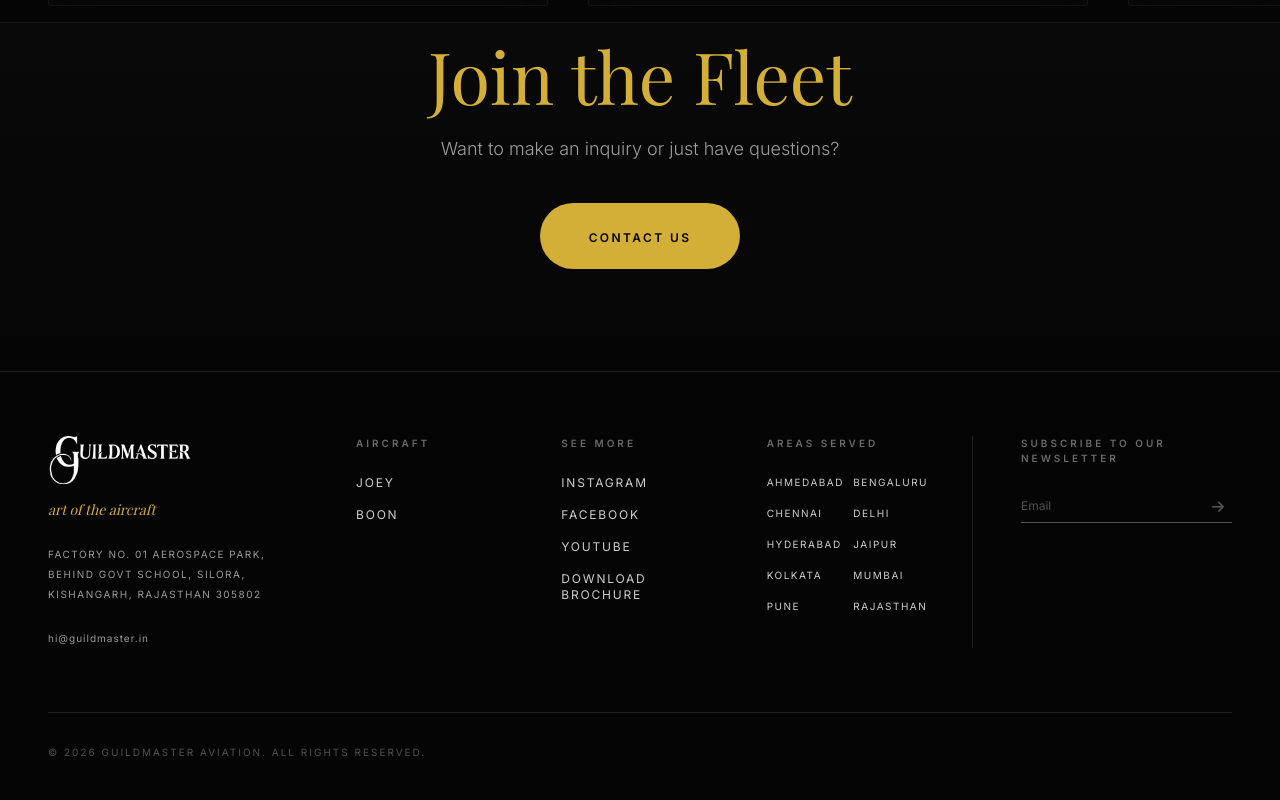
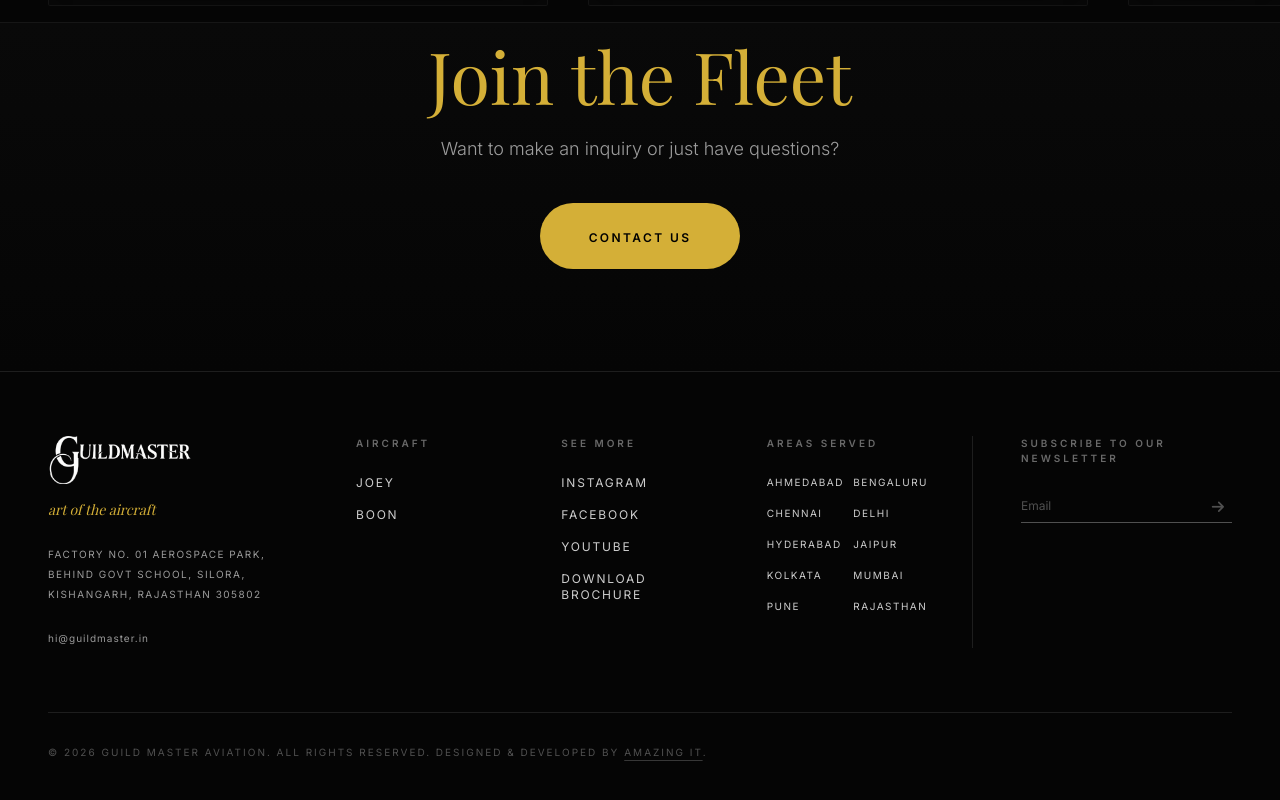
Before and after one commit to pawanharish2-del/guildmaster, a Next.js app: page / in a window 1280 px wide. Shown: the part 3906-4706 px from the top of the page. Built offline with nearby package versions, Linux system fonts and the light colour scheme; no server answers; the database is empty; a web font is replaced by a local one.

Commit message:
Update footer copyright and add Amazing IT attribution

```diff
--- a/components/Footer.jsx
+++ b/components/Footer.jsx
@@ -110,7 +110,18 @@ export default function Footer() {
         </div>
 
         <div className="pt-8 border-t border-white/10 text-[10px] tracking-[0.2em] text-white/30 uppercase text-center md:text-left">
-          <p>&copy; 2026 GUILDMASTER Aviation. All Rights Reserved.</p>
+          <p>
+            &copy; 2026 GUILD MASTER Aviation. All Rights Reserved. Designed &amp; Developed by{' '}
+            <a
+              href="https://amazingit.in/"
+              target="_blank"
+              rel="noopener noreferrer"
+              className="hover-trigger hover:text-gold transition-colors underline underline-offset-4 decoration-white/20 hover:decoration-gold"
+            >
+              Amazing IT
+            </a>
+            .
+          </p>
         </div>
       </div>
     </footer>
```
